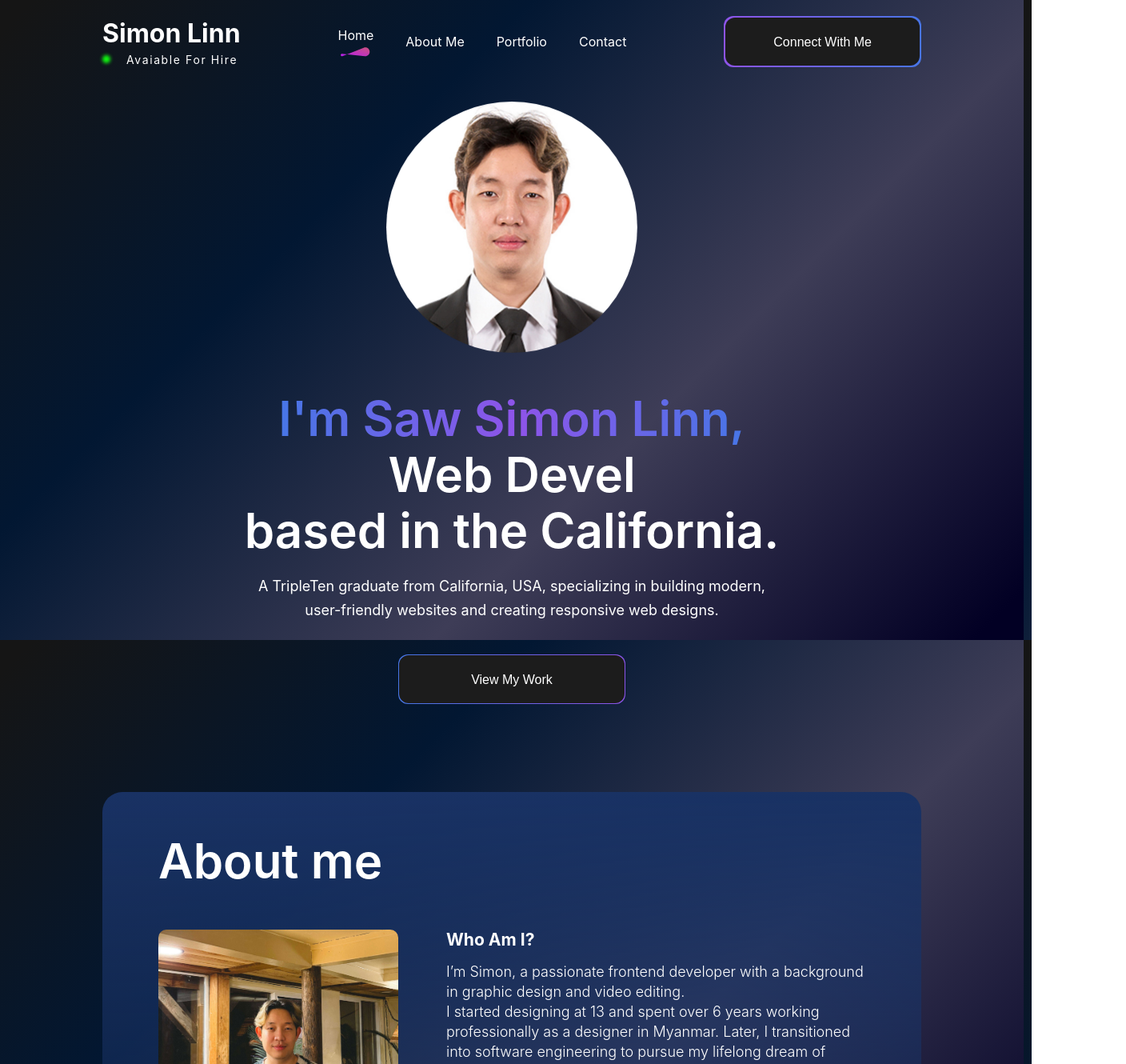
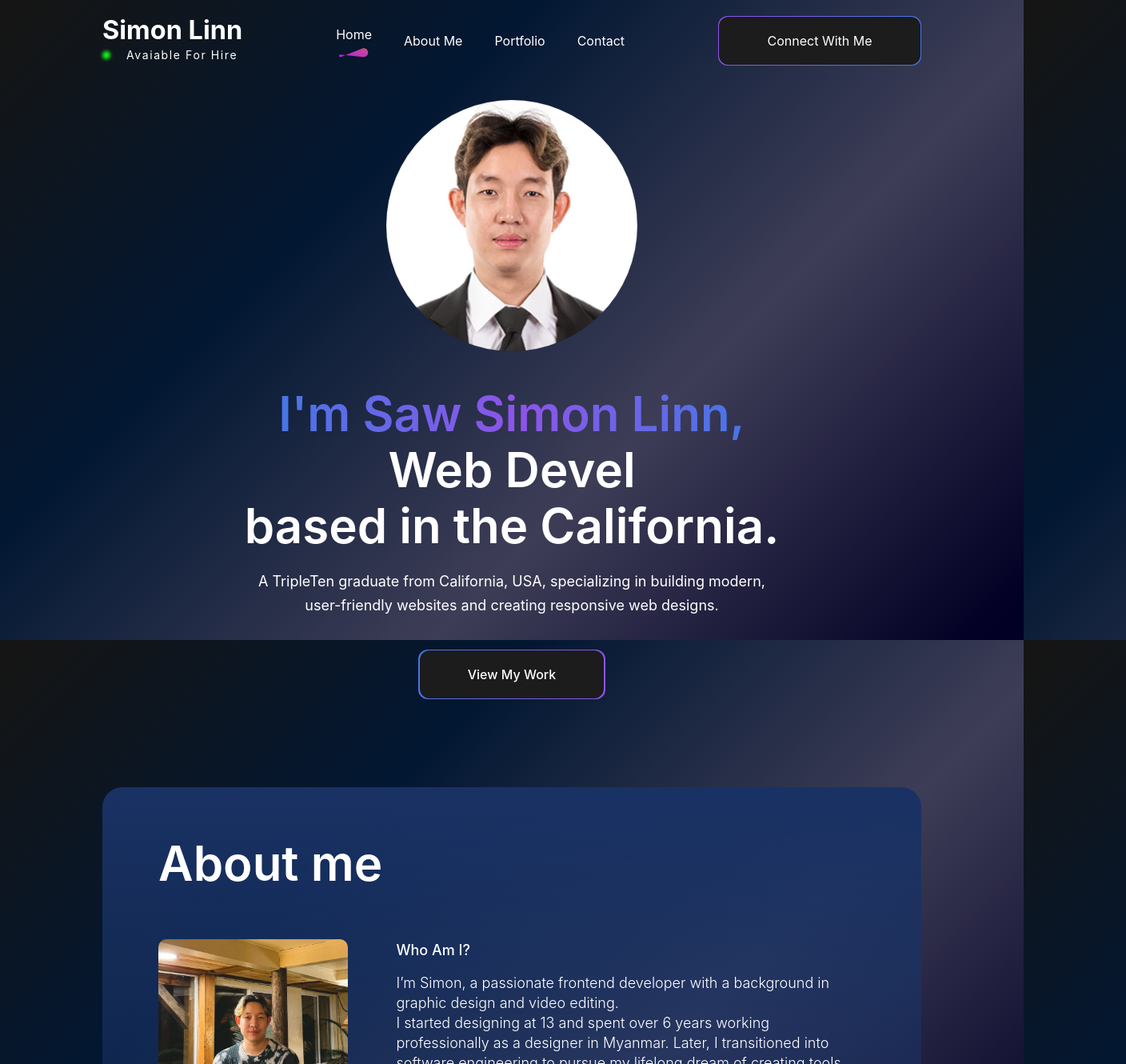
Before and after one commit to SawSimonLinn/react-portfolio, a React (Vite) app: page / in a window 1280 px wide. Shown: the top 1330 px of the page at 80% size, 1408 px wide, since content can reach past the window. Built offline with nearby package versions, Linux system fonts and the light colour scheme.

Commit message:
fixing button

```diff
--- a/src/Components/Hero/Hero.css
+++ b/src/Components/Hero/Hero.css
@@ -116,7 +116,7 @@
 
 .hero-connect {
   position: relative;
-  padding: 21px 1.5px;
+  padding: 19px 1.5px;
   border-radius: 12px;
   background-image: linear-gradient(
     to right,
@@ -131,7 +131,7 @@
 .hero-connect > * {
   border-radius: 12px;
   background-color: #1c1c1c;
-  padding: 20px 80px;
+  padding: 20px 50px;
 }
 .hero-connect:hover {
   background-position: right center; /* change the direction of the change here */
--- a/src/Components/Hero/Hero.jsx
+++ b/src/Components/Hero/Hero.jsx
@@ -94,6 +94,7 @@ const Hero = () => {
             className="profile-img profile-img_shadow"
           />
         </motion.div>
+
         <h1>
           <span>I'm Saw Simon Linn, </span>
           <br />
--- a/src/Components/MyProject/MyProject.css
+++ b/src/Components/MyProject/MyProject.css
@@ -232,8 +232,8 @@ body {
   background-size: 200% auto;
 }
 .work-connect > * {
-  border-radius: 12px; /* slightly smaller to match inside curve */
-  background-color: #1c1c1c; /* inner card background */
+  border-radius: 12px;
+  background-color: #1c1c1c;
   padding: 20px 80px;
 }
 
--- a/src/Components/MyProject/MyProject.jsx
+++ b/src/Components/MyProject/MyProject.jsx
@@ -119,7 +119,7 @@ const MyProject = () => {
           target="_blank"
         >
           <button>
-            Explore more <FaLocationArrow />
+            <p> Explore more</p> <FaLocationArrow />
           </button>
         </a>
       </div>
--- a/src/Components/Navbar/Navbar.css
+++ b/src/Components/Navbar/Navbar.css
@@ -11,10 +11,18 @@
   gap: 40px;
   font-size: 16px;
 }
+.nav-logo h1 {
+  display: flex;
+  align-items: center;
+  font-size: 32.5px;
+  height: 30px;
+  font-weight: bold;
+  letter-spacing: 0;
+}
 
 .nav-connect {
   position: relative;
-  padding: 22px 2px;
+  padding: 19px 1.5px;
   border-radius: 12px;
   font-size: 16px;
   background-image: linear-gradient(
--- a/src/index.css
+++ b/src/index.css
@@ -1,3 +1,5 @@
+@import "tailwindcss";
+
 * {
   margin: 0;
   padding: 0;
@@ -7,7 +9,7 @@ body {
   min-height: 100vh;
   background: linear-gradient(180deg, #020024, #3e3d57, #021732);
   color: white;
-  font-family: 'outfit';
+  font-family: "outfit";
   margin: auto;
   font-family: -apple-system, BlinkMacSystemFont, sans-serif;
   overflow: auto;
```
